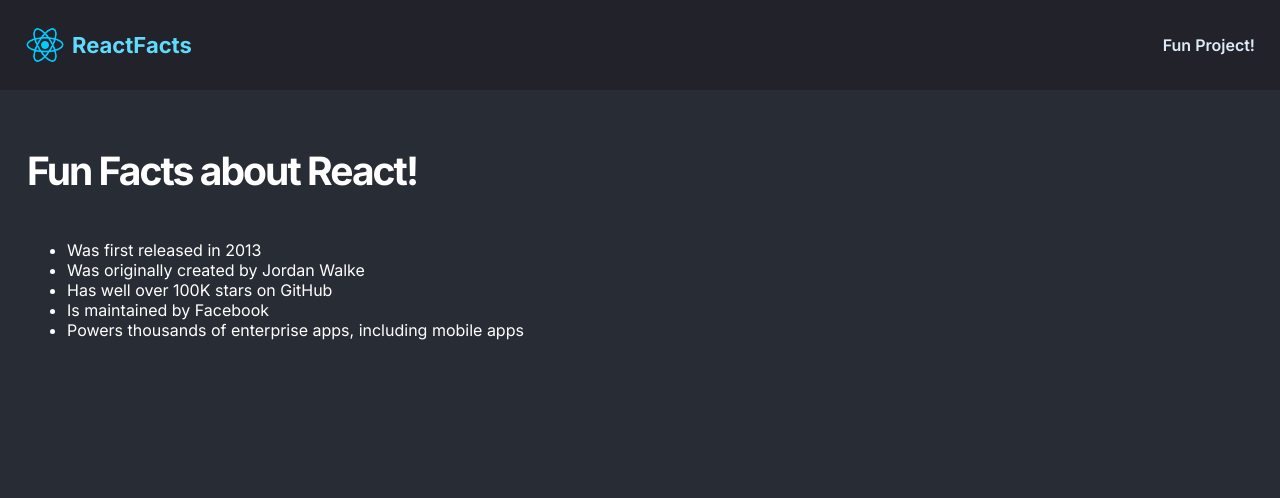
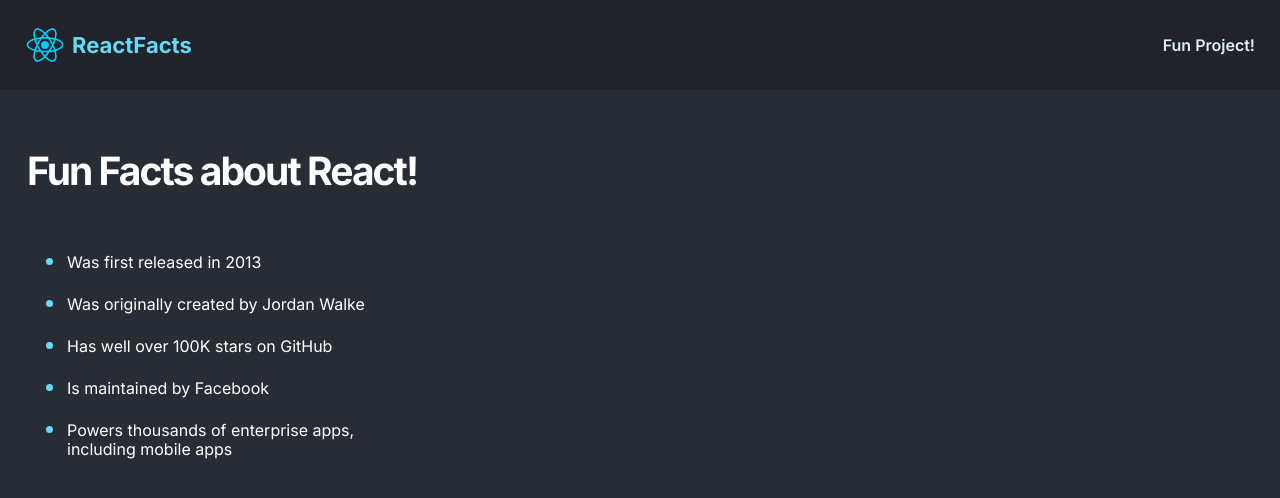
Before and after one commit to klsmith5370/React-FunFacts-Static-Page, a React app: page / in a window 1280 px wide. Shown: the top 498 px of the page. Built offline with nearby package versions, Linux system fonts and the light colour scheme.

Commit message:
Made folder for images and added styling for bullet points

```diff
--- a/components/Navbar.js
+++ b/components/Navbar.js
@@ -3,7 +3,7 @@ import React from "react"
 export default function Navbar() {
     return (
       <nav>
-        <img src="./react-logo.png" className="nav--icon" />
+        <img src="../images/react-logo.png" className="nav--icon" />
         <h3 className="nav--logo_text">ReactFacts</h3>
         <h4 className="nav--title">Fun Project!</h4>
       </nav>
--- a/style.css
+++ b/style.css
@@ -51,4 +51,15 @@ main {
 
 .main--facts {
     margin-top: 46px;
+    max-width: 400px;
 }
+
+.main--facts > li {
+    line-height: 19px;
+    padding-block: 10px;
+}
+
+.main--facts > li::marker {
+    font-size: 1.4rem;
+    color: #61DAFB;
+}
```
Also changed, not shown: images/react-icon-large.png (added), images/react-logo.png (renamed from react-logo.png).
